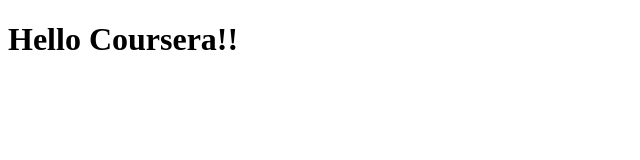
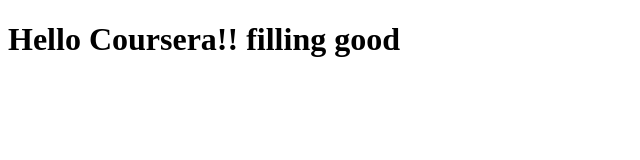
Before and after one commit to mideee/coursera-test, a plain HTML site: page Site/index.html in a window 1280 px wide. Shown: the whole page, without its empty margins (0-640 px from the left). Drawn offline with Linux system fonts and the light colour scheme.

Commit message:
Small Additions to out Pages.

```diff
--- a/Site/index.html
+++ b/Site/index.html
@@ -4,6 +4,6 @@
 	<title>Hello Coursera</title>
 </head>
 <body>
-<h1>Hello Coursera!!</h1>
+<h1>Hello Coursera!! filling good</h1>
 </body>
 </html>
```
